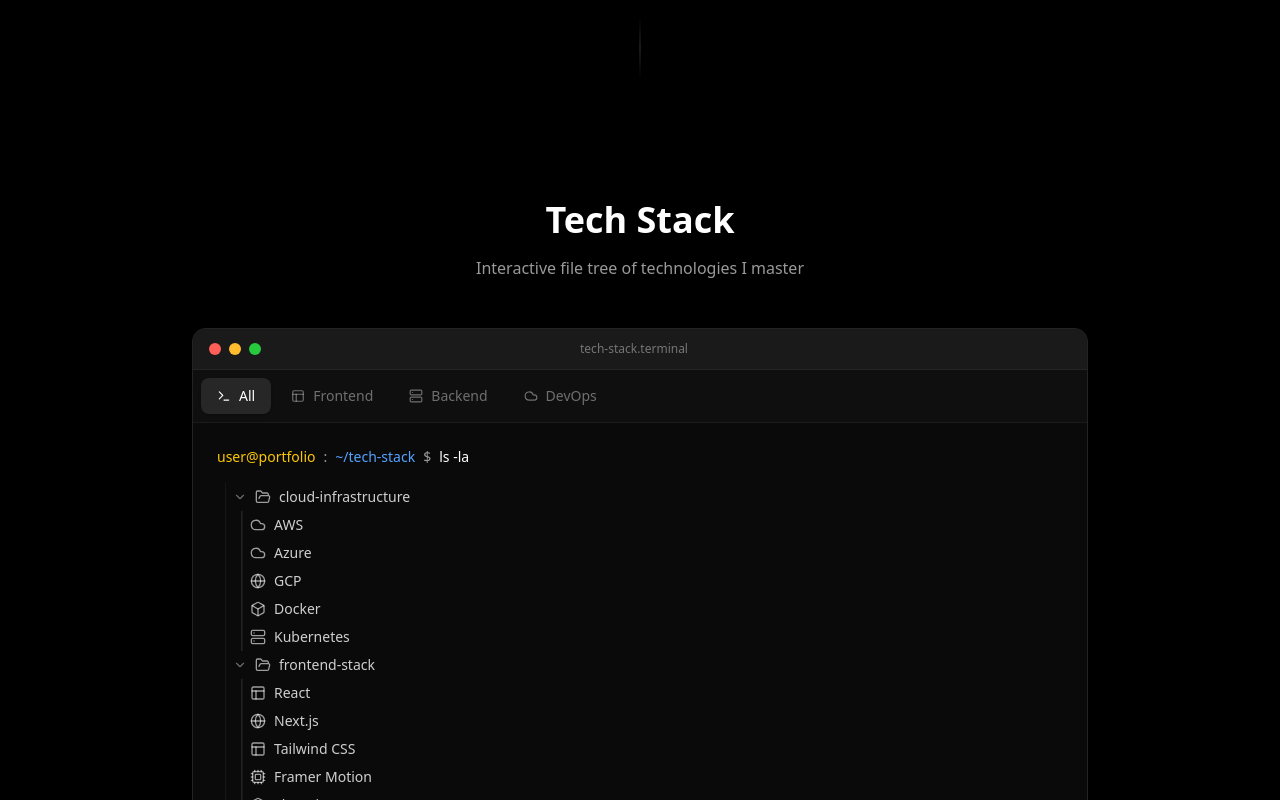
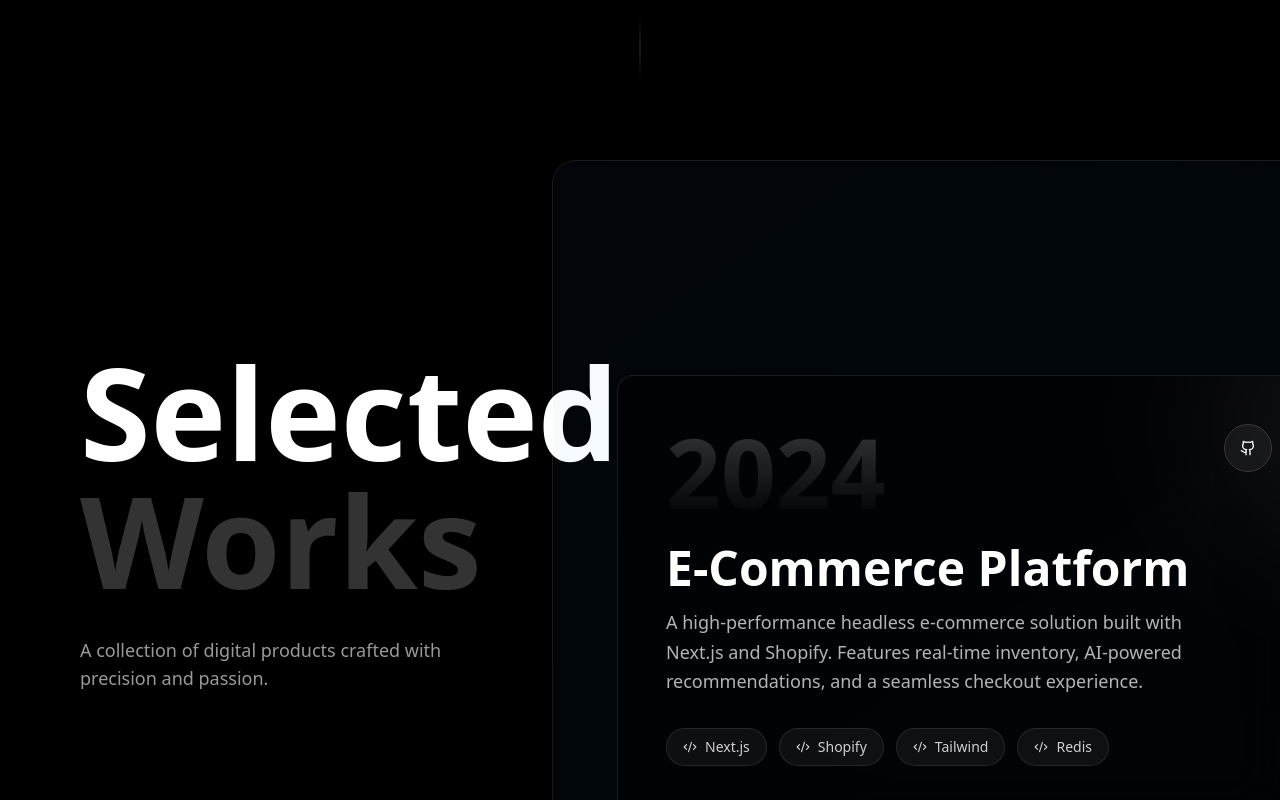
Before and after one commit to henchoznoe/Portfolio, a Next.js app: page / in a window 1280 px wide. Shown: the part 680-1480 px from the top of the page. Built offline with nearby package versions, Linux system fonts and the light colour scheme.

Commit message:
feat: Add projects section to the portfolio with GSAP horizontal scroll animation.

```diff
--- a/app/page.tsx
+++ b/app/page.tsx
@@ -1,4 +1,5 @@
 import { HeroSection } from '@/components/hero-section'
+import { ProjectsSection } from '@/components/projects-section'
 import { Terminal } from '@/components/terminal/terminal'
 import { Navbar } from '@/components/ui/navbar'
 
@@ -7,6 +8,7 @@
         <main className="min-h-screen bg-black text-white selection:bg-white/20">
             <Navbar />
             <HeroSection />
+            <ProjectsSection />
             <Terminal />
         </main>
     )
--- /dev/null
+++ b/components/projects-section.tsx
@@ -0,0 +1,159 @@
+'use client'
+
+import { Button } from '@/components/ui/button'
+import { useGSAP } from '@gsap/react'
+import gsap from 'gsap'
+import { ScrollTrigger } from 'gsap/ScrollTrigger'
+import { Code2, ExternalLink, Github } from 'lucide-react'
+import { useRef } from 'react'
+
+gsap.registerPlugin(ScrollTrigger)
+
+const projects = [
+    {
+        id: '01',
+        year: '2024',
+        title: 'E-Commerce Platform',
+        description: 'A high-performance headless e-commerce solution built with Next.js and Shopify. Features real-time inventory, AI-powered recommendations, and a seamless checkout experience.',
+        stack: ['Next.js', 'Shopify', 'Tailwind', 'Redis'],
+        color: 'from-blue-500/20 to-cyan-500/20',
+    },
+    {
+        id: '02',
+        year: '2023',
+        title: 'SaaS Dashboard',
+        description: 'Comprehensive analytics dashboard for a fintech startup. Handles millions of data points with D3.js visualizations and real-time WebSocket updates.',
+        stack: ['React', 'D3.js', 'Node.js', 'PostgreSQL'],
+        color: 'from-purple-500/20 to-pink-500/20',
+    },
+    {
+        id: '03',
+        year: '2023',
+        title: 'AI Content Generator',
+        description: 'Generative AI application for marketing copy. Integrates OpenAI API with a custom fine-tuned model and a collaborative editor interface.',
+        stack: ['OpenAI', 'Python', 'FastAPI', 'React'],
+        color: 'from-emerald-500/20 to-teal-500/20',
+    },
+    {
+        id: '04',
+        year: '2022',
+        title: 'Social Network',
+        description: 'Decentralized social networking protocol. Focuses on privacy and user data ownership with end-to-end encryption.',
+        stack: ['Web3', 'Solidity', 'IPFS', 'Next.js'],
+        color: 'from-orange-500/20 to-red-500/20',
+    },
+]
+
+export function ProjectsSection() {
+    const sectionRef = useRef<HTMLDivElement>(null)
+    const trackRef = useRef<HTMLDivElement>(null)
+
+    useGSAP(() => {
+        const mm = gsap.matchMedia()
+
+        mm.add('(min-width: 768px)', () => {
+            const track = trackRef.current
+            if (!track) return
+
+            const totalWidth = track.scrollWidth
+            const viewportWidth = window.innerWidth
+            // Calculate the distance to scroll: (total width of track) - (one viewport width)
+            // We want to stop when the last card is fully visible.
+            const xMovement = -(totalWidth - viewportWidth)
+
+            gsap.to(track, {
+                x: xMovement,
+                ease: 'none',
+                scrollTrigger: {
+                    trigger: sectionRef.current,
+                    pin: true,
+                    scrub: 1,
+                    start: 'top top',
+                    end: () => `+=${totalWidth}`, // Scroll distance proportional to track width
+                    invalidateOnRefresh: true,
+                },
+            })
+        })
+
+        return () => mm.revert()
+    }, { scope: sectionRef })
+
+    return (
+        <section ref={sectionRef} className="relative bg-black overflow-hidden">
+            {/* Mobile: Vertical Stack | Desktop: Horizontal Track */}
+            <div
+                ref={trackRef}
+                className="flex flex-col md:flex-row md:w-max md:h-screen items-center"
+            >
+                {/* Intro / Title Card (Optional, or just part of the flow) */}
+                <div className="w-full md:w-[40vw] h-[50vh] md:h-screen flex flex-col justify-center px-8 md:pl-20 shrink-0">
+                    <h2 className="text-6xl md:text-9xl font-bold text-white mb-8">
+                        Selected
+                        <br />
+                        <span className="text-white/20">Works</span>
+                    </h2>
+                    <p className="text-white/60 max-w-md text-lg">
+                        A collection of digital products crafted with precision and passion.
+                    </p>
+                </div>
+
+                {/* Project Cards */}
+                {projects.map((project) => (
+                    <div
+                        key={project.id}
+                        className="w-full md:w-[85vw] h-[80vh] md:h-screen flex items-center justify-center p-4 md:p-10 shrink-0"
+                    >
+                        <div className="relative w-full h-full max-h-[800px] rounded-3xl overflow-hidden border border-white/10 group">
+                            {/* Background Image Placeholder */}
+                            <div className={`absolute inset-0 bg-gradient-to-br ${project.color} opacity-20 group-hover:opacity-30 transition-opacity duration-500`} />
+                            <div className="absolute inset-0 bg-[radial-gradient(circle_at_center,_var(--tw-gradient-stops))] from-white/5 to-transparent opacity-0 group-hover:opacity-100 transition-opacity duration-500" />
+
+                            {/* Content Overlay */}
+                            <div className="absolute inset-0 flex flex-col justify-end p-8 md:p-16">
+                                {/* Glass Panel */}
+                                <div className="relative bg-black/40 backdrop-blur-xl border border-white/10 p-8 md:p-12 rounded-2xl max-w-3xl overflow-hidden">
+                                    {/* Glow effect inside card */}
+                                    <div className="absolute -top-20 -right-20 w-64 h-64 bg-white/5 rounded-full blur-3xl pointer-events-none" />
+
+                                    <div className="flex items-start justify-between mb-6">
+                                        <div className="text-6xl md:text-8xl font-bold text-transparent bg-clip-text bg-gradient-to-b from-white/20 to-transparent select-none">
+                                            {project.year}
+                                        </div>
+                                        <div className="flex gap-4">
+                                            <Button size="icon" variant="outline" className="rounded-full w-12 h-12 border-white/20 hover:bg-white hover:text-black transition-colors">
+                                                <Github size={20} />
+                                            </Button>
+                                            <Button size="icon" variant="outline" className="rounded-full w-12 h-12 border-white/20 hover:bg-white hover:text-black transition-colors">
+                                                <ExternalLink size={20} />
+                                            </Button>
+                                        </div>
+                                    </div>
+
+                                    <h3 className="text-3xl md:text-5xl font-bold text-white mb-4">
+                                        {project.title}
+                                    </h3>
+
+                                    <p className="text-lg text-white/70 mb-8 leading-relaxed max-w-xl">
+                                        {project.description}
+                                    </p>
+
+                                    <div className="flex flex-wrap gap-3">
+                                        {project.stack.map((tech) => (
+                                            <div key={tech} className="flex items-center gap-2 px-4 py-2 rounded-full bg-white/5 border border-white/10 text-sm text-white/80">
+                                                <Code2 size={14} />
+                                                {tech}
+                                            </div>
+                                        ))}
+                                    </div>
+                                </div>
+                            </div>
+                        </div>
+                    </div>
+                ))}
+
+                {/* Spacer for end of scroll */}
+                <div className="w-full md:w-[20vw] shrink-0" />
+            </div>
+        </section>
+    )
+}
--- a/package.json
+++ b/package.json
@@ -11,6 +11,7 @@
     "check": "biome check --write ."
   },
   "dependencies": {
+    "@gsap/react": "^2.1.2",
     "@radix-ui/react-slot": "^1.2.4",
     "class-variance-authority": "^0.7.1",
     "clsx": "^2.1.1",
```
Also changed, not shown: 1 other file (tests, documents, lock files or other folders).
